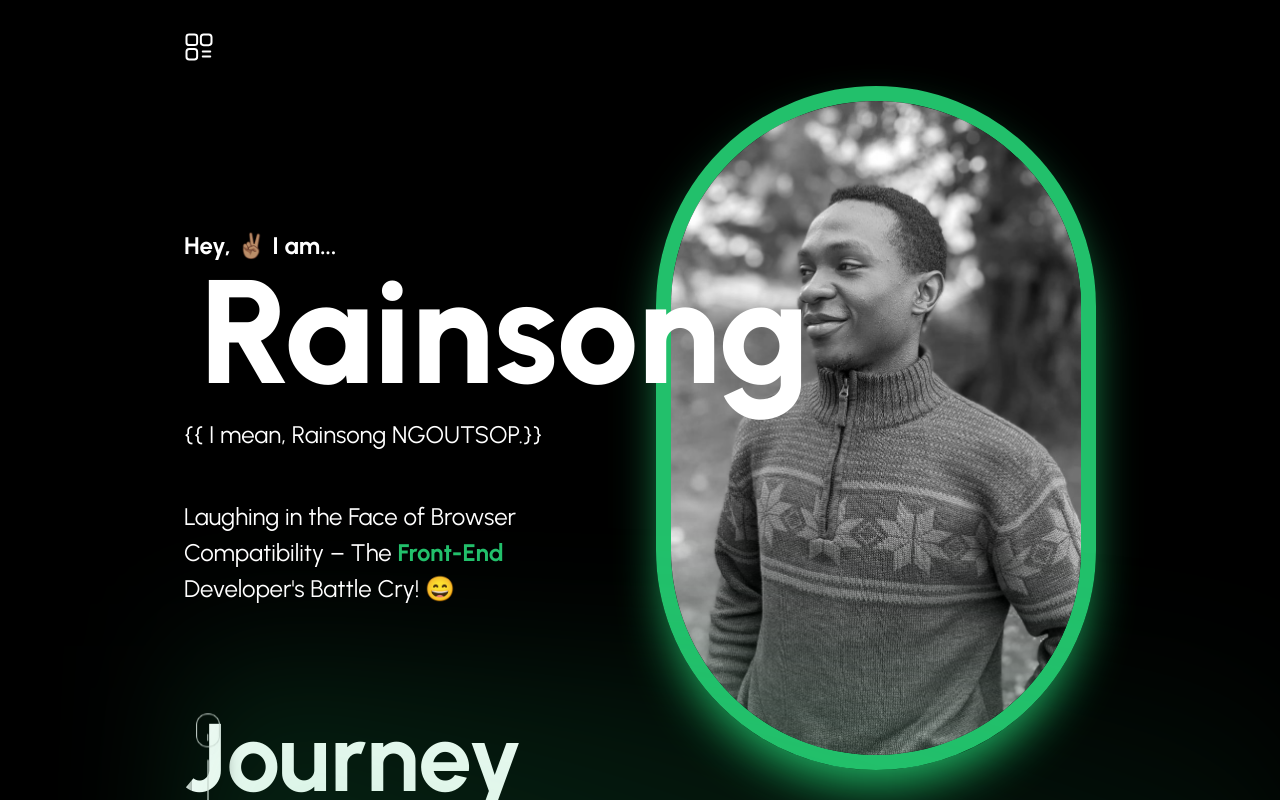
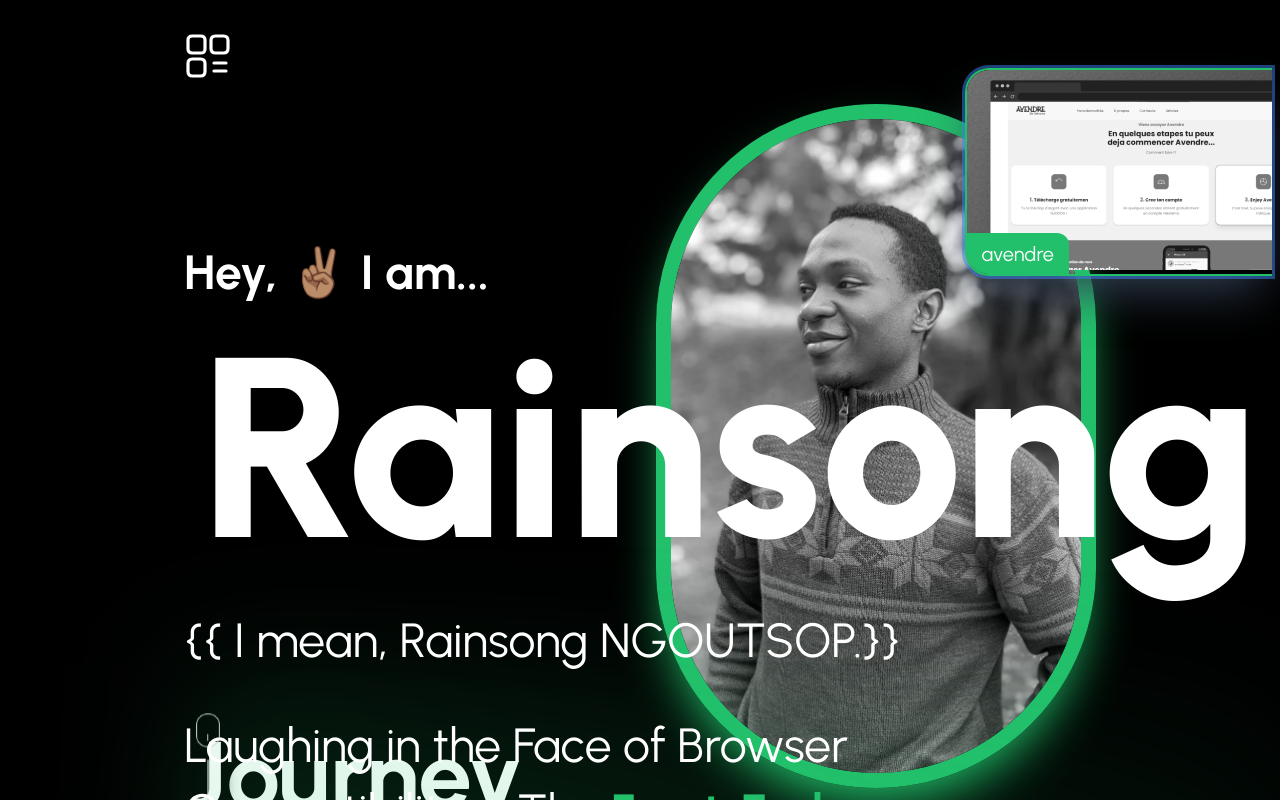
Before and after one commit to gouraintite/Rainsong, a React (Vite) app: page / in a window 1280 px wide. Shown: the top 800 px of the page. Built offline with nearby package versions, Linux system fonts and the light colour scheme.

Commit message:
arraging

```diff
--- a/src/components/journey.jsx
+++ b/src/components/journey.jsx
@@ -100,7 +100,7 @@ const Journey = () => {
                             </div>
                         </div>
                     </div>
-                    <div className='lg:w-1/2 lg:text-xl pb-6 text-justify '>
+                    <div className='lg:w-1/2 lg:text-xl xl:text-3xl pb-6 text-justify '>
                     The Software Enginee Master's program at the University of Yaounde I in Cameroon is a great option for students who want to pursue a career in software enginee. The program is well-respected and offers a rigorous curriculum that covers all aspects of software enginee, from design and development to testing and deployment.
                     Concerning me it continue to be a great experience full all nkowledge and discovery</div>
                 </div>
--- a/src/components/welcome.jsx
+++ b/src/components/welcome.jsx
@@ -10,32 +10,32 @@ const Welcome = () => {
     <>
         <div className='pt-2 h-fit'>
             <div className='cursor-pointer' >
-                <img src={logo} alt="logo rainsong" className='' />
+                <img src={logo} alt="logo rainsong" className='xl:w-12' />
             </div>
             <div className='flex lg:flex-row flex-row-reverse justify-between h-auto lg:h-100 mt-6'>
                 <div className='lg:mt-36 mt-4 lg:w-2/5 w-full h-full z-50'>
                     <div className='lg:absolute z-50 h-1/2 '>
-                        <p className='lg:text-2xl text-3xl font-bold'>
+                        <p className='lg:text-2xl xl:text-5xl text-3xl font-bold'>
                             Hey, ✌🏽 I am...️
                         </p><br />
-                        <p className='lg:text-[9.2rem] sm:text-[2rem] text-[4.2rem] ml-4 lg:-mt-16 font-extrabold'>
+                        <p className='lg:text-[9.2rem] xl:text-[16rem] sm:text-[2rem] text-[4.2rem] ml-4 lg:-mt-16 font-extrabold'>
                             Rainsong
                         </p><br />
-                        <p className='lg:text-2xl text-xl lg:font-normal font-bold lg:-mt-12 mt-2 mb-12'>
+                        <p className='lg:text-2xl xl:text-5xl text-xl lg:font-normal font-bold lg:-mt-12 mt-2 mb-12'>
                             {'{{'} I mean, Rainsong NGOUTSOP.{'}}'}
                         </p>
-                        <p className='lg:text-2xl text-xl lg:mt-4 mt-24 lg:leading-normal leading-relaxed w-full'>
+                        <p className='lg:text-2xl xl:text-5xl text-xl lg:mt-4 mt-24 xl:leading-snug lg:leading-normal leading-relaxed w-full'>
                             Laughing in the Face of Browser <br /> Compatibility – The {' '}
                             <span className='text-primary font-bold'>Front-End</span> <br />
                              Developer's Battle Cry! 😄
                         </p>
                     </div>
                 </div>
-                <div className='lg:w-1/2 w-2/3 flex justify-center z-0 lg:relative  absolute'>
+                <div className='lg:w-1/2 w-2/3 flex justify-center z-0 lg:relative'>
                     <div className='lg:ml-4 w-full shadow-2xl shadow-primary rounded-full overflow-hidden lg:border-[15px] border-[5px] border-primary '>
                         <img src={me} alt="my picture" className='w-full shadow-xl' />
                     </div>
-                    <div className='lg:absolute hidden bottom-9 rounded-l-3xl -right-0 shadow-2xl shadow-slate-700 border-l-2 border-y-2 border-primary overflow-hidden lg:w-46 w-16 h-20 lg:h-52 object-cover'>
+                    <div className='absolute xl:bottom-[32rem]  bottom-72 rounded-l-3xl -right-44 shadow-2xl shadow-slate-700 border-l-2 border-y-2 border-primary overflow-hidden  xl:w-92 xl:h-52  w-46 h-52 object-cover ring'>
                             <img src={a1} alt="" className='object-cover' />
                             <div className='bg-primary text-xl flex justify-center items-center h-1/5 w-1/3 absolute bottom-0 rounded-tr-xl' >
                                 avendre
```
